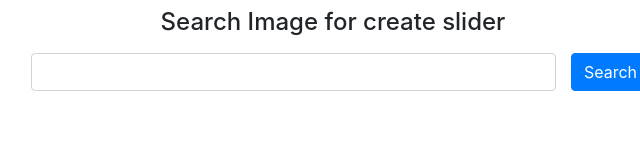
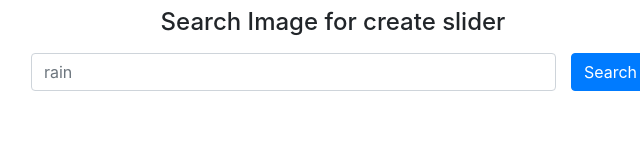
Before and after one commit to milydatta/Awesome-Slider, a plain HTML site: page index.html in a window 1280 px wide. Shown: the full height of the page, 307-947 px from the left. Drawn offline with nearby package versions, Linux system fonts and the light colour scheme.

Commit message:
Update index.html

```diff
--- a/index.html
+++ b/index.html
@@ -20,7 +20,7 @@
     <h4 class="mt-2 text-center">Search Image for create slider</h4>
     <div class="form-inline mt-3 d-flex justify-content-center">
       <div class="input-group col-md-6 mb-2">
-        <input type="text" onkeydown="search(this)" class="form-control" id="search" placeholder="">
+        <input type="text" onkeydown="search(this)" class="form-control" id="search" placeholder="rain">
       </div>
       <button onclick="getImages();myFunction()" type="button" id="search-btn" class="btn btn-primary mb-2">Search</button>
     </div>
```
